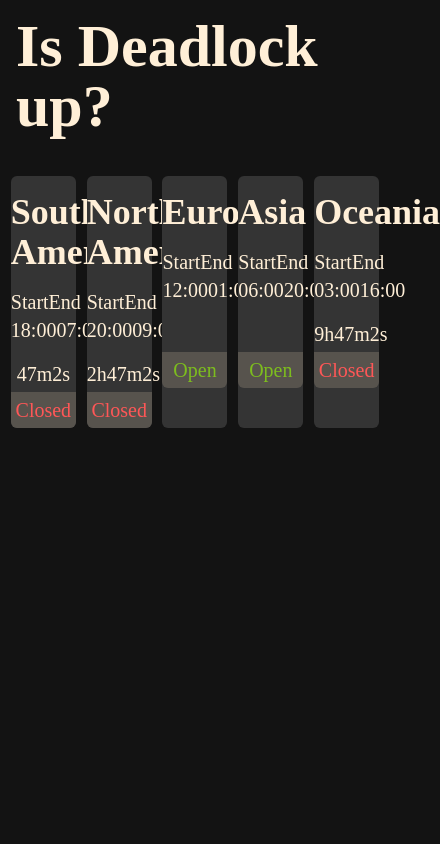
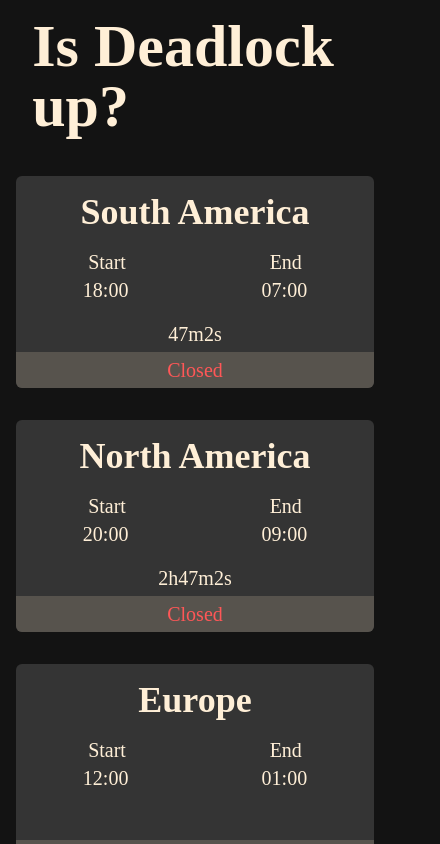
Before and after one commit to EmilyxFox/is-deadlock-up, a SvelteKit app: page / in a window 390 px wide. Shown: the top 844 px of the page, 440 px wide, since content can reach past the window. Built offline with nearby package versions, Linux system fonts and the light colour scheme.

Commit message:
fix some responsiveness

```diff
--- a/src/lib/components/ClockCard.svelte
+++ b/src/lib/components/ClockCard.svelte
@@ -112,7 +112,7 @@
 </script>
 
 
-<div class="flex flex-col w-1/6 bg-cardBackground rounded-md">
+<div class="flex flex-col w-full lg:w-1/6 bg-cardBackground rounded-md mb-8">
     <h2 class="text-4xl font-bold text-center my-4">{region.prettyName}</h2>
     <div class="flex flex-row justify-around">
         <h3 class="text-center text-xl">Start</h3>
--- a/src/routes/+page.svelte
+++ b/src/routes/+page.svelte
@@ -2,13 +2,19 @@
 import ClockCard from "$lib/components/ClockCard.svelte";
 </script>
 
+<svelte:head>
+    <title>Is Deadlock up?</title>
+</svelte:head>
 
-<h1 class="font-bold text-6xl pt-4 px-4 pb-10">Is Deadlock up?</h1>
 
-<div class="flex justify-evenly">
-    <ClockCard region="sa" />
-    <ClockCard region="na" />
-    <ClockCard region="eu" />
-    <ClockCard region="as" />
-    <ClockCard region="oc" />
+
+<div class="w-11/12 m-auto">
+    <h1 class="font-bold text-6xl pt-4 px-4 pb-10">Is Deadlock up?</h1>
+    <div class="flex flex-col lg:flex-row justify-between">
+        <ClockCard region="sa" />
+        <ClockCard region="na" />
+        <ClockCard region="eu" />
+        <ClockCard region="as" />
+        <ClockCard region="oc" />
+    </div>
 </div>
```
